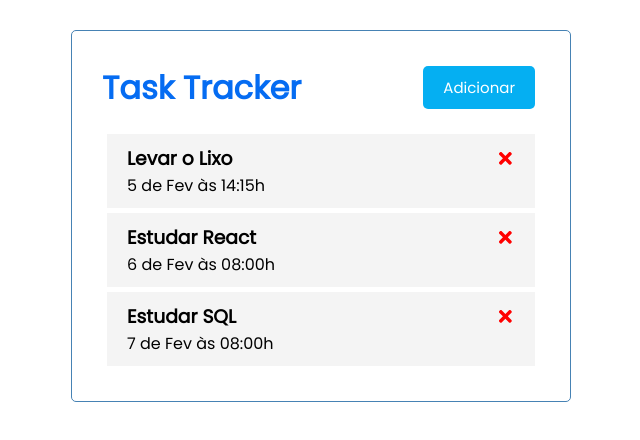
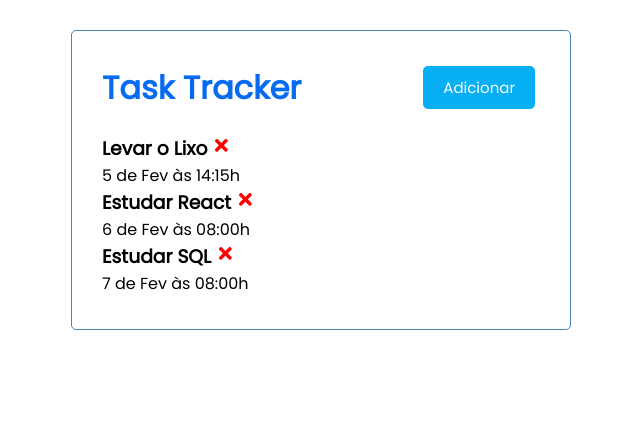
Before and after one commit to ralfguth/react-task-tracker, a React (Create React App) app: page / in a window 1280 px wide. Shown: the top 440 px of the page, without its empty margins (319-959 px from the left). Built offline with nearby package versions, Linux system fonts and the light colour scheme.

Commit message:
implementa alguns metodos de manipulacao do estado

```diff
--- a/public/index.html
+++ b/public/index.html
@@ -19,6 +19,6 @@
       >Você precisa habilitar o Javascript para visualizar essa
       aplicação</noscript
     >
-    <main id="root" class="container"></main>
+    <main id="root"></main>
   </body>
 </html>
--- a/src/App.js
+++ b/src/App.js
@@ -3,7 +3,7 @@ import Header from './components/Header'
 import Tasks from './components/Tasks'
 
 function App() {
-  const [tasks , setTasks] = useState(
+  const [tasks, setTasks] = useState(
     [
       {
         id: 1,
@@ -25,10 +25,23 @@ function App() {
       },
     ]
   );
+
+  // Deletar Tarefa
+  const deletarTarefa = (id) => {
+    setTasks(tasks.filter((task) => task.id !== id))
+  }
+
+  // Alternar Lembrete
+  const lembrete = (id) => {
+    setTasks(tasks.map((task) => task.id === id ? { ...task, reminder: !task.reminder } : task))
+  }
+
   return (
-    <div className="container-fluid">
+    <div className="container">
       <Header />
-      <Tasks tasks={tasks}/>
+      {tasks.length > 0 ? (
+        <Tasks tasks={tasks} onDelete={deletarTarefa} onToggle={lembrete} />
+      ) : 'Sem tarefas cadastradas'}
     </div>
   );
 }
--- a/src/components/Header.js
+++ b/src/components/Header.js
@@ -3,7 +3,7 @@ import Button from "./Button"
 const Header = () => {
     return (
         <header className="header">
-            <h1 textColor>Task Tracker</h1>
+            <h1>Task Tracker</h1>
             <Button color="#05AFF2" text="Adicionar"/>
         </header>
     )
--- a/src/components/Task.js
+++ b/src/components/Task.js
@@ -1,9 +1,9 @@
 import { FaTimes } from 'react-icons/fa'
 
-const Task = ({ task }) => {
+const Task = ({ task, onDelete, onToggle }) => {
     return (
-        <div className='task'>
-            <h3>{task.text} <FaTimes style={{color: 'red', cursor: 'pointer' }}/></h3>
+        <div className={``} onDoubleClick={ () => onToggle(task.id) } >
+            <h3>{task.text} <FaTimes style={{color: 'red', cursor: 'pointer'}} onClick={ () => onDelete(task.id) } /></h3>
             <p>{task.day}</p>
 
         </div>
--- a/src/components/Tasks.js
+++ b/src/components/Tasks.js
@@ -1,11 +1,11 @@
 import Task from './Task'
 
-const Tasks = ({ tasks }) => {
+const Tasks = ({ tasks, onDelete, onToggle }) => {
 
   return (
     <>
       {tasks.map((task) => (
-        <Task key={task.id} task={task} />
+        <Task key={task.id} task={task} onDelete={onDelete} onToggle={onToggle} />
       ))}
     </>
   );
--- a/src/index.css
+++ b/src/index.css
@@ -30,7 +30,7 @@ body {
 
 .btn {
   display: inline-block;
-  background: #000;
+  background: #03A688;
   color: #fff;
   border: none;
   padding: 10px 20px;
@@ -63,7 +63,7 @@ body {
 }
 
 .task.reminder {
-  border-left: 5px solid green;
+  border-left: 5px solid #05AFF2;
 }
 
 .task h3 {
```
Lines whose indentation alone changed are shown as unchanged.
